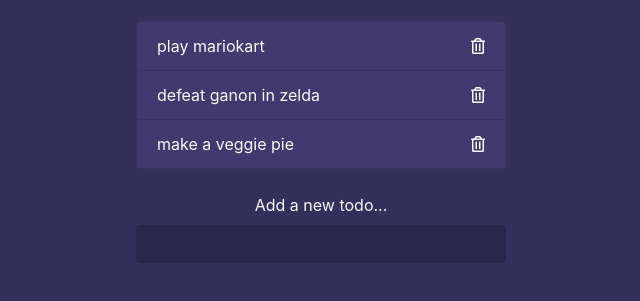
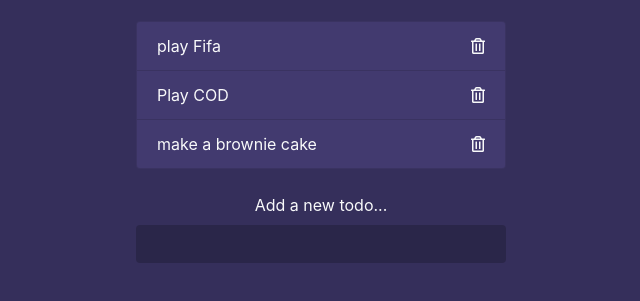
Before and after one commit to projectrevolution/todos, a plain HTML site: page index.html in a window 1280 px wide. Shown: the part 137-438 px from the top of the page, without its empty margins (319-959 px from the left). Drawn offline with nearby package versions, Linux system fonts and the light colour scheme.

Commit message:
update todo list names

```diff
--- a/index.html
+++ b/index.html
@@ -21,15 +21,15 @@
 
     <ul class="list-group todos mx-auto text-light">
       <li class="list-group-item d-flex justify-content-between align-items-center">
-        <span>play mariokart</span>
+        <span>play Fifa</span>
         <i class="far fa-trash-alt delete"></i>
       </li>
       <li class="list-group-item d-flex justify-content-between align-items-center">
-        <span>defeat ganon in zelda</span>
+        <span>Play COD</span>
         <i class="far fa-trash-alt delete"></i>
       </li>
       <li class="list-group-item d-flex justify-content-between align-items-center">
-        <span>make a veggie pie</span>
+        <span>make a brownie cake</span>
         <i class="far fa-trash-alt delete"></i>
       </li>
     </ul>
```
